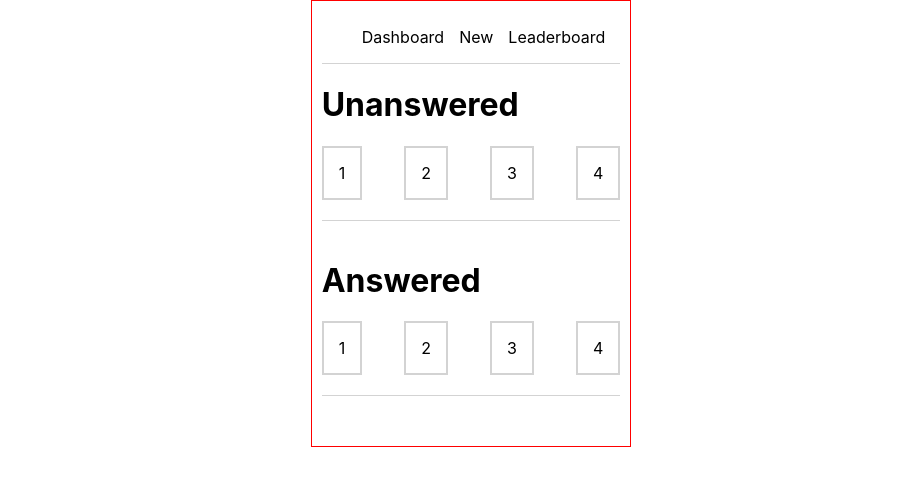
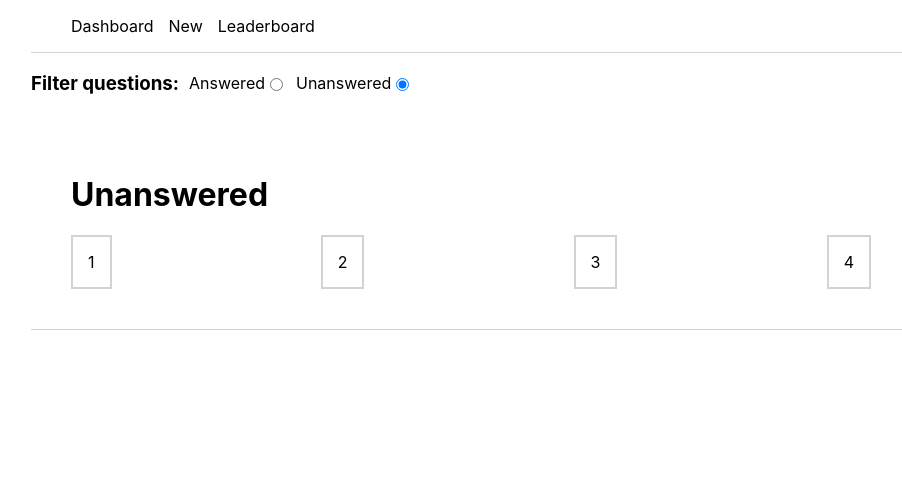
Before and after one commit to nickhibbits/employee-poll-react-app, a React (Create React App) app: page / in a window 1280 px wide. Shown: the top 486 px of the page, without its empty margins (169-1071 px from the left). Built offline with nearby package versions, Linux system fonts and the light colour scheme.

Commit message:
add dashboard, questions filter

```diff
--- a/public/index.html
+++ b/public/index.html
@@ -26,9 +26,9 @@
     -->
     <title>React App</title>
   </head>
-  <body style="margin: 0 20px">
+  <body>
     <noscript>You need to enable JavaScript to run this app.</noscript>
-    <div id="root" style="display: flex; justify-content: center"></div>
+    <div id="root"></div>
     <!--
       This HTML file is a template.
       If you open it directly in the browser, you will see an empty page.
--- a/src/components/App.js
+++ b/src/components/App.js
@@ -1,13 +1,12 @@
 import { useState } from "react";
 import "../styles/App.css";
+import Dashboard from "./Dashboard";
 import Login from "./Login";
 import Nav from "./Nav";
 import QuestionsList from "./QuestionsList";
 // import "../styles/Login.css";
 
 function App() {
-  // const [user, setUser] = useState({});
-
   const users = ["sally", "jess", "bill"];
 
   // if (!user) {
@@ -22,8 +21,7 @@ function App() {
     <div className="app-component">
       <div className="app-wrapper">
         <Nav />
-        <QuestionsList title={"Unanswered"} />
-        <QuestionsList title={"Answered"} />
+        <Dashboard />
       </div>
     </div>
   );
--- /dev/null
+++ b/src/components/Dashboard.js
@@ -0,0 +1,38 @@
+import { useState } from "react";
+import "../styles/dashboard.css";
+import QuestionsList from "./QuestionsList";
+
+const Dashboard = () => {
+  const [showAnsweredQuestions, setShowAnsweredQuestions] = useState(false);
+
+  return (
+    <div className="dashboard-component">
+      <div className="filter-wrapper">
+        <h3>Filter questions:</h3>
+        <label className="filter-option">
+          Answered
+          <input
+            type="radio"
+            checked={showAnsweredQuestions}
+            onClick={() => setShowAnsweredQuestions(true)}
+          />
+        </label>
+        <label className="filter-option">
+          Unanswered
+          <input
+            type="radio"
+            checked={!showAnsweredQuestions}
+            onClick={() => setShowAnsweredQuestions(false)}
+          />
+        </label>
+      </div>
+      {showAnsweredQuestions ? (
+        <QuestionsList title={"Answered"} />
+      ) : (
+        <QuestionsList title={"Unanswered"} />
+      )}
+    </div>
+  );
+};
+
+export default Dashboard;
--- a/src/components/Login.js
+++ b/src/components/Login.js
@@ -1,6 +1,6 @@
 import { useState } from "react";
 import "../styles/Login.css";
-import "../styles/shared.css";
+import "../styles/index.css";
 
 const Login = ({ users, setUser }) => {
   const [user, _setUser] = useState("Select");
@@ -19,7 +19,7 @@ const Login = ({ users, setUser }) => {
   return (
     <div className="login-component">
       <form className="login-form" onSubmit={(e) => handleSubmit(e)}>
-        <label>Login</label>
+        <label className="form-title">Login</label>
         <div className="verify-user-wrapper">
           <div>As </div>
           <div className="display-user"> {user}</div>
--- a/src/components/QuestionsList.js
+++ b/src/components/QuestionsList.js
@@ -9,7 +9,7 @@ const QuestionsList = ({ title }) => {
       <h1>{title}</h1>
       <div className="questions-list-wrapper">
         {questionIds.map((questionId) => {
-          return <Question questionId={questionId} />;
+          return <Question key={questionId} questionId={questionId} />;
         })}
       </div>
     </div>
--- a/src/styles/App.css
+++ b/src/styles/App.css
@@ -1,6 +1,3 @@
 .app-component {
   max-width: 1000px;
-  margin: 0 30px;
-  padding: 10px;
-  border: solid 1px red;
 }
--- a/src/styles/Login.css
+++ b/src/styles/Login.css
@@ -10,7 +10,7 @@
   justify-content: flex-start;
 }
 
-label {
+.form-title {
   display: flex;
   font-size: 1.5rem;
   justify-content: flex-start;
--- a/src/styles/Nav.css
+++ b/src/styles/Nav.css
@@ -4,7 +4,6 @@
 
 .nav-options {
   display: flex;
-
   list-style-type: none;
 }
 
--- a/src/styles/_questions.css
+++ b/src/styles/_questions.css
@@ -1,7 +1,6 @@
 .questions-list-component {
   border-bottom: solid 1px rgb(211, 211, 211);
-  padding-bottom: 20px;
-  margin-bottom: 40px;
+  padding: 40px;
 }
 
 .questions-list-wrapper {
--- /dev/null
+++ b/src/styles/dashboard.css
@@ -0,0 +1,9 @@
+.filter-wrapper {
+  display: flex;
+}
+
+.filter-option {
+  display: flex;
+  align-items: center;
+  margin-left: 10px;
+}
--- a/src/styles/index.css
+++ b/src/styles/index.css
@@ -1,13 +1,26 @@
 body {
-  margin: 0;
-  font-family: -apple-system, BlinkMacSystemFont, 'Segoe UI', 'Roboto', 'Oxygen',
-    'Ubuntu', 'Cantarell', 'Fira Sans', 'Droid Sans', 'Helvetica Neue',
+  margin: 0 200px;
+  font-family: -apple-system, BlinkMacSystemFont, "Segoe UI", "Roboto", "Oxygen",
+    "Ubuntu", "Cantarell", "Fira Sans", "Droid Sans", "Helvetica Neue",
     sans-serif;
   -webkit-font-smoothing: antialiased;
   -moz-osx-font-smoothing: grayscale;
 }
 
 code {
-  font-family: source-code-pro, Menlo, Monaco, Consolas, 'Courier New',
+  font-family: source-code-pro, Menlo, Monaco, Consolas, "Courier New",
     monospace;
 }
+
+.center {
+  display: flex;
+  justify-content: center;
+}
+
+.screen-center {
+  display: flex;
+  justify-content: center;
+  align-items: center;
+  text-align: center;
+  min-height: 100vh;
+}
--- a/src/styles/shared.css
+++ /dev/null
@@ -1,12 +0,0 @@
-.center {
-  display: flex;
-  justify-content: center;
-}
-
-.screen-center {
-  display: flex;
-  justify-content: center;
-  align-items: center;
-  text-align: center;
-  min-height: 100vh;
-}
```
